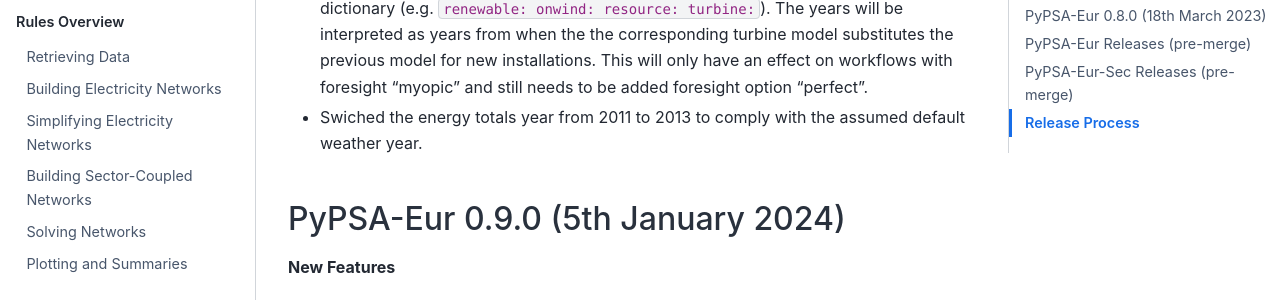
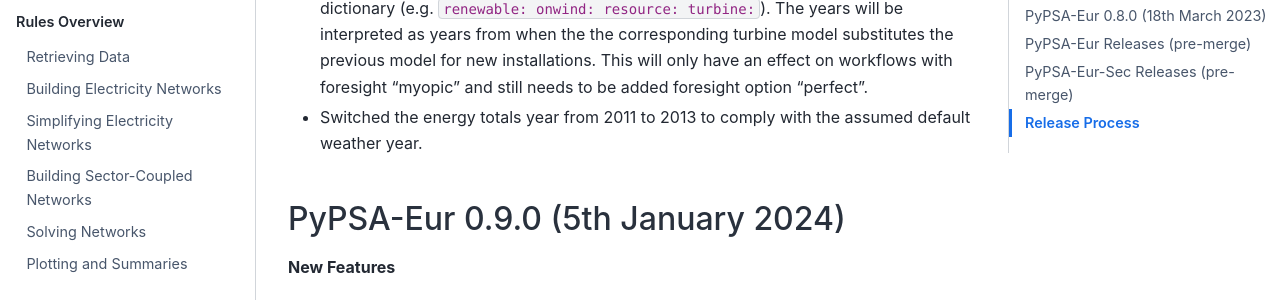
Before and after one commit to open-energy-transition/clean-firm-techs-eu, a Sphinx documentation site: the page built from doc/release_notes.rst, in a window 1280 px wide and 900 px high, scrolled down 2157 px. Shown: the part 153-453 px from the top of the window. Built offline with Sphinx 7.4.7 and the Sphinx Book theme 1.1.4, drawn with Linux system fonts in a browser that asks for light colours.

Commit message:
fix typo to make pre-commit.ci happy

```diff
--- a/doc/release_notes.rst
+++ b/doc/release_notes.rst
@@ -113,7 +113,7 @@ Upcoming Release
   workflows with foresight "myopic" and still needs to be added foresight option
   "perfect".
 
-* Swiched the energy totals year from 2011 to 2013 to comply with the assumed default weather year.
+* Switched the energy totals year from 2011 to 2013 to comply with the assumed default weather year.
 
 
 PyPSA-Eur 0.9.0 (5th January 2024)
```
